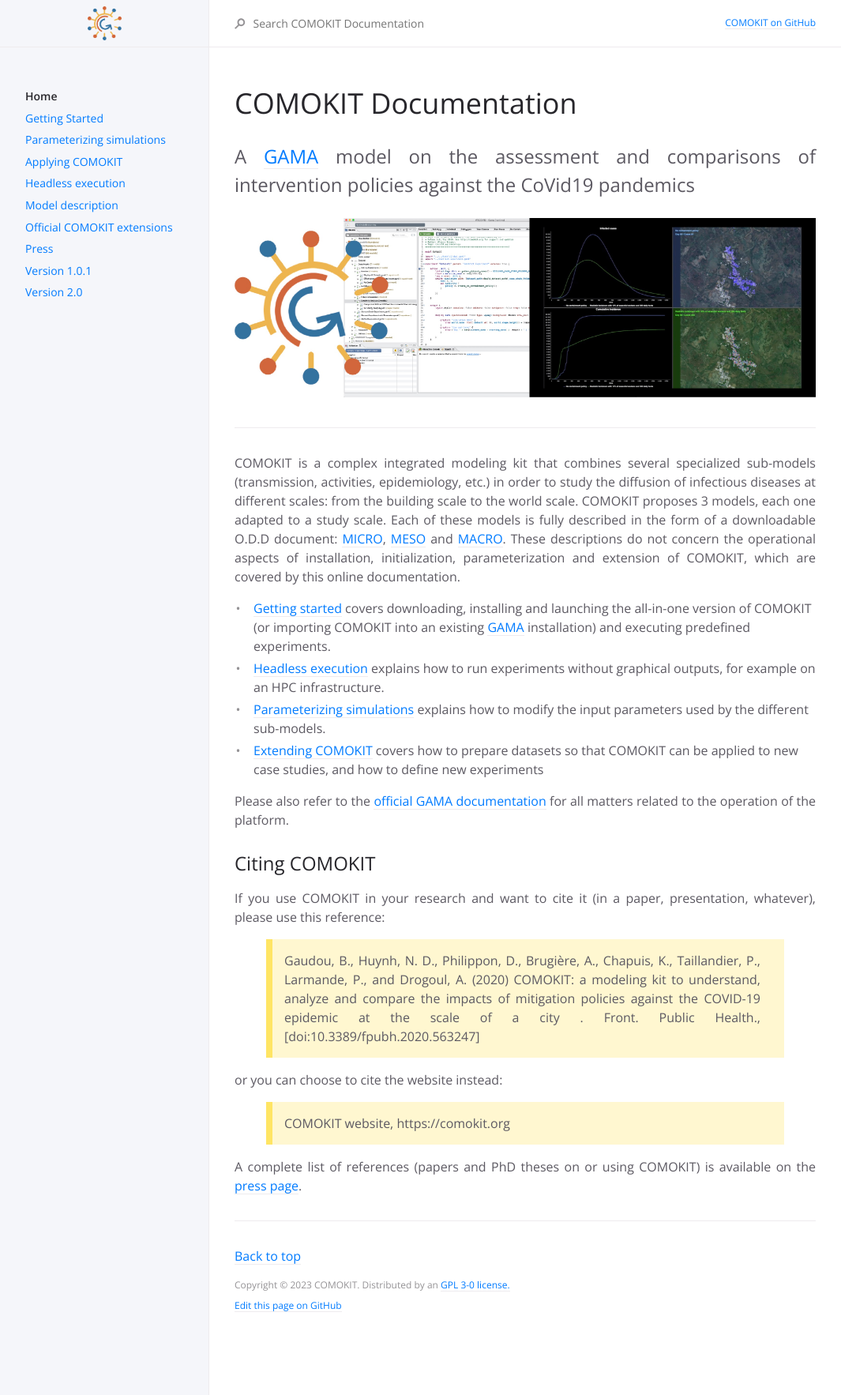
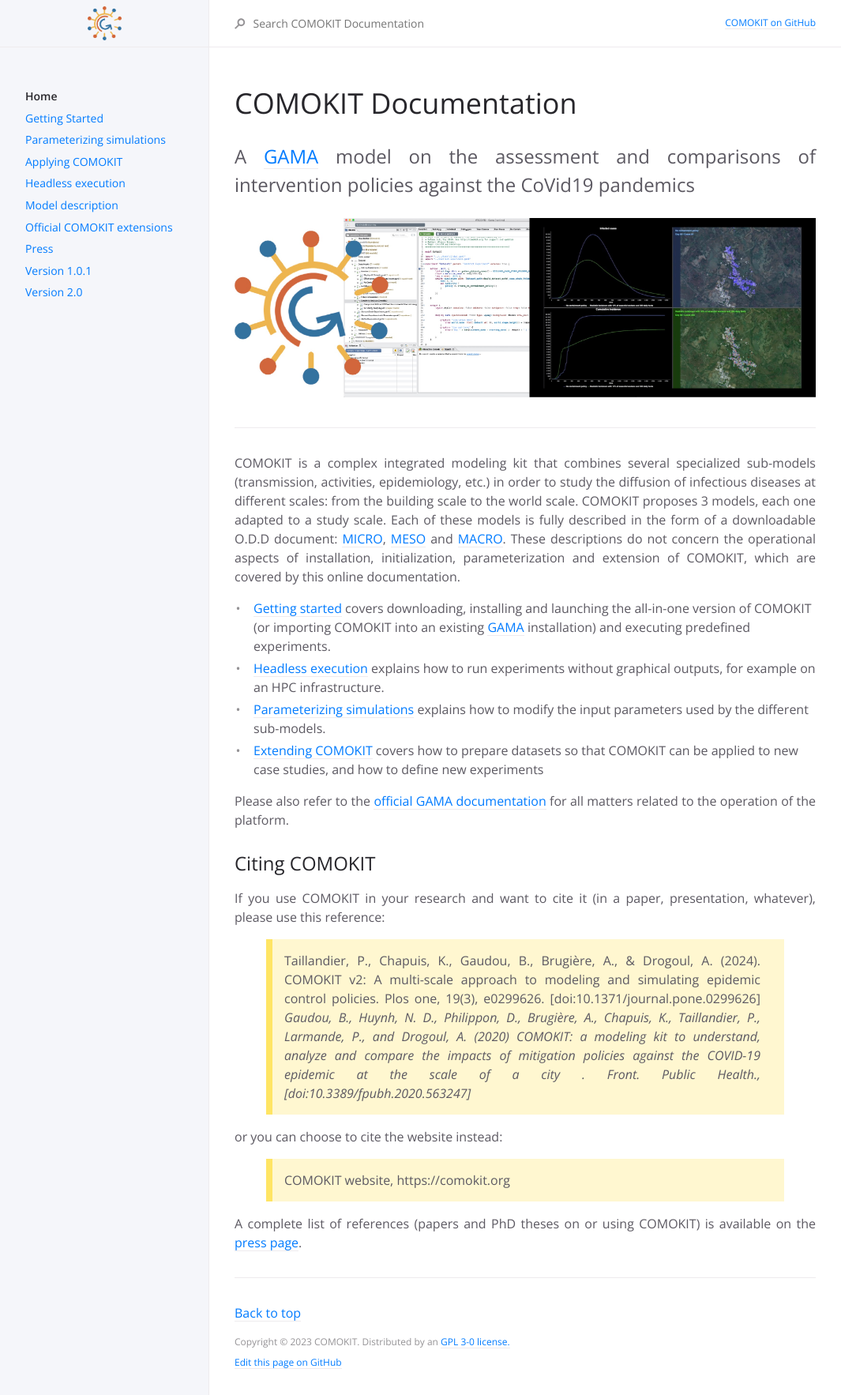
Before and after one commit to COMOKIT/COMOKIT-Website, a Jekyll site: the page built from docs/docs/index.md, in a window 1280 px wide. Shown: the whole page at 79% size, without its empty margins (107-1172 px from the left). Built offline with Jekyll 4.4.1, drawn with Linux system fonts in a browser that asks for light colours.

Commit message:
Add v2 reference

```diff
--- a/docs/docs/index.md
+++ b/docs/docs/index.md
@@ -31,7 +31,8 @@
 
 If you use COMOKIT in your research and want to cite it (in a paper, presentation, whatever), please use this reference:
 
-> Gaudou, B., Huynh, N. D., Philippon, D., Brugière, A., Chapuis, K., Taillandier, P., Larmande, P., and Drogoul, A. (2020) COMOKIT: a modeling kit to understand, analyze and compare the impacts of mitigation policies against the COVID-19 epidemic at the scale of a city . Front. Public Health., [doi:10.3389/fpubh.2020.563247]
+> Taillandier, P., Chapuis, K., Gaudou, B., Brugière, A., & Drogoul, A. (2024). COMOKIT v2: A multi-scale approach to modeling and simulating epidemic control policies. Plos one, 19(3), e0299626. [doi:10.1371/journal.pone.0299626]
+> _Gaudou, B., Huynh, N. D., Philippon, D., Brugière, A., Chapuis, K., Taillandier, P., Larmande, P., and Drogoul, A. (2020) COMOKIT: a modeling kit to understand, analyze and compare the impacts of mitigation policies against the COVID-19 epidemic at the scale of a city . Front. Public Health., [doi:10.3389/fpubh.2020.563247]_
 
 or you can choose to cite the website instead:
 
```
